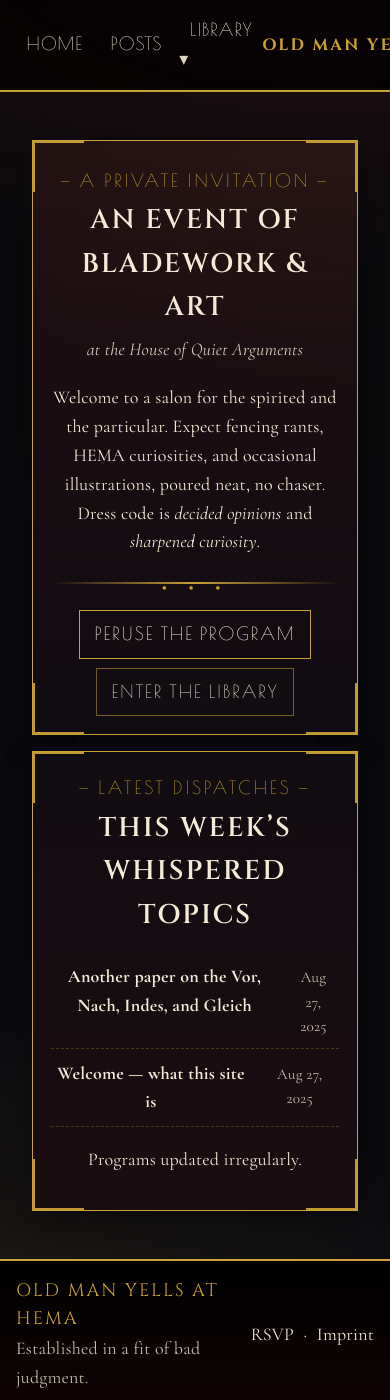
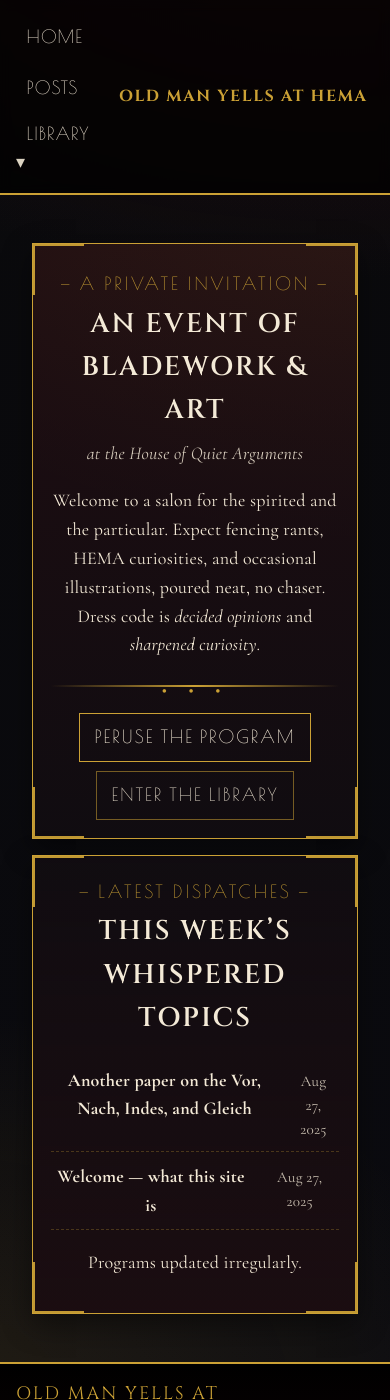
Before and after one commit to oldmanyellsathema/old-man-yells-at-hema, a Jekyll site: the page built from index.html, in a window 390 px wide and 1400 px high. Built offline with Jekyll 4.4.1, drawn with Linux system fonts in a browser that asks for light colours.

Commit message:
Update styles.css

```diff
--- a/assets/css/styles.css
+++ b/assets/css/styles.css
@@ -191,3 +191,20 @@ a:hover{color:var(--gold)}
 @media (min-width: 1px){
   .site-title{ letter-spacing: 2.2px; } /* tiny reduction can help some renderers */
 }
+@media (max-width:780px){
+  .nav .wrap{
+    grid-template-columns: auto 1fr auto; /* logo | menu | title */
+    align-items:center;
+    gap:.4rem;
+  }
+  .menu{
+    justify-self:start;
+    flex-wrap:wrap;   /* let links wrap instead of pushing the title */
+    gap:.6rem;
+  }
+  .site-title{
+    font-size:1rem;
+    letter-spacing:1.6px;
+    white-space:nowrap;
+  }
+}
```
